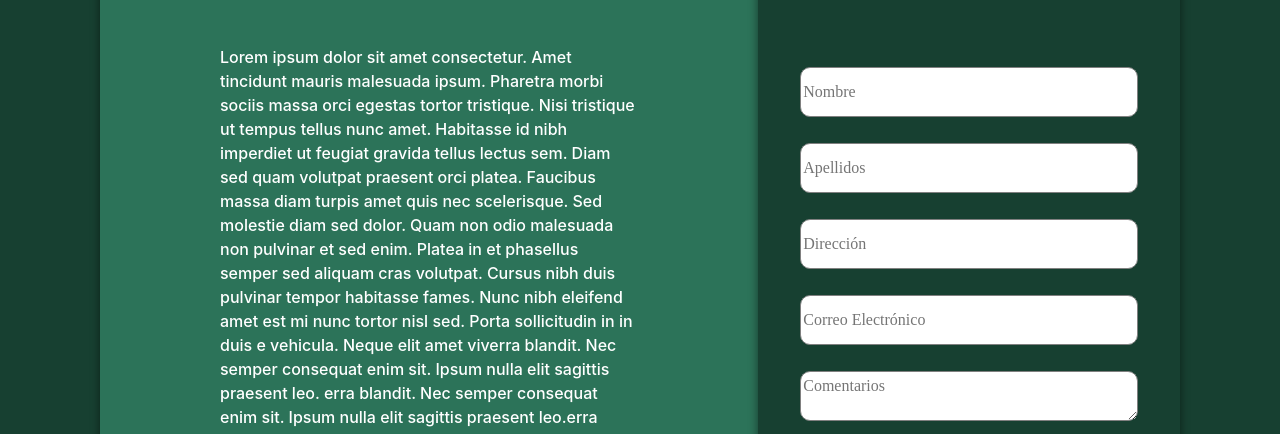
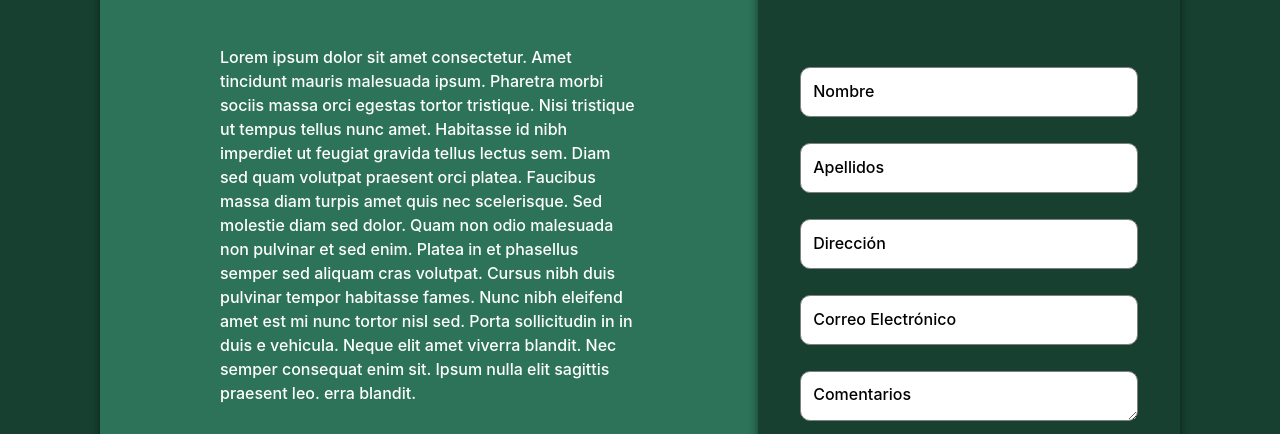
Before and after one commit to Edib-2023-24/ExamenDespligue_Antoni, a plain HTML site: page index.html in a window 1280 px wide. Shown: the part 189-623 px from the top of the page. Drawn offline with Linux system fonts and the light colour scheme; a script that the page names is missing.

Commit message:
Añadir SVG del logo de Figma y estilos CSS generales

```diff
--- a/css/style.css
+++ b/css/style.css
@@ -192,7 +192,18 @@
   align-items: flex-start;
   gap: 1.625rem;
   width: 80%;
+}
 
+::placeholder {
+  color: #000;
+
+  /* p 16px */
+  font-family: Inter;
+  font-size: 1rem;
+  font-style: normal;
+  font-weight: 500;
+  line-height: normal;
+  padding: 0.625rem;
 }
 
 .input-name,
--- a/index.html
+++ b/index.html
@@ -54,8 +54,7 @@
         diam sed dolor. Quam non odio malesuada non pulvinar et sed enim. Platea in et phasellus semper sed aliquam cras
         volutpat. Cursus nibh duis pulvinar tempor habitasse fames. Nunc nibh eleifend amet est mi nunc tortor nisl sed.
         Porta sollicitudin in in duis e vehicula. Neque elit amet viverra blandit. Nec semper consequat enim sit. Ipsum
-        nulla elit sagittis praesent leo. erra blandit. Nec semper consequat enim sit. Ipsum nulla elit sagittis
-        praesent leo.erra blandit. Nec semper consequat enim sit. Ipsum nulla elit sagittis praesent leo. lore</p>
+        nulla elit sagittis praesent leo. erra blandit.</p>
 
       <h4 class="course-price">Por solo <br> <span class="price">99€</span></h4>
 
```
